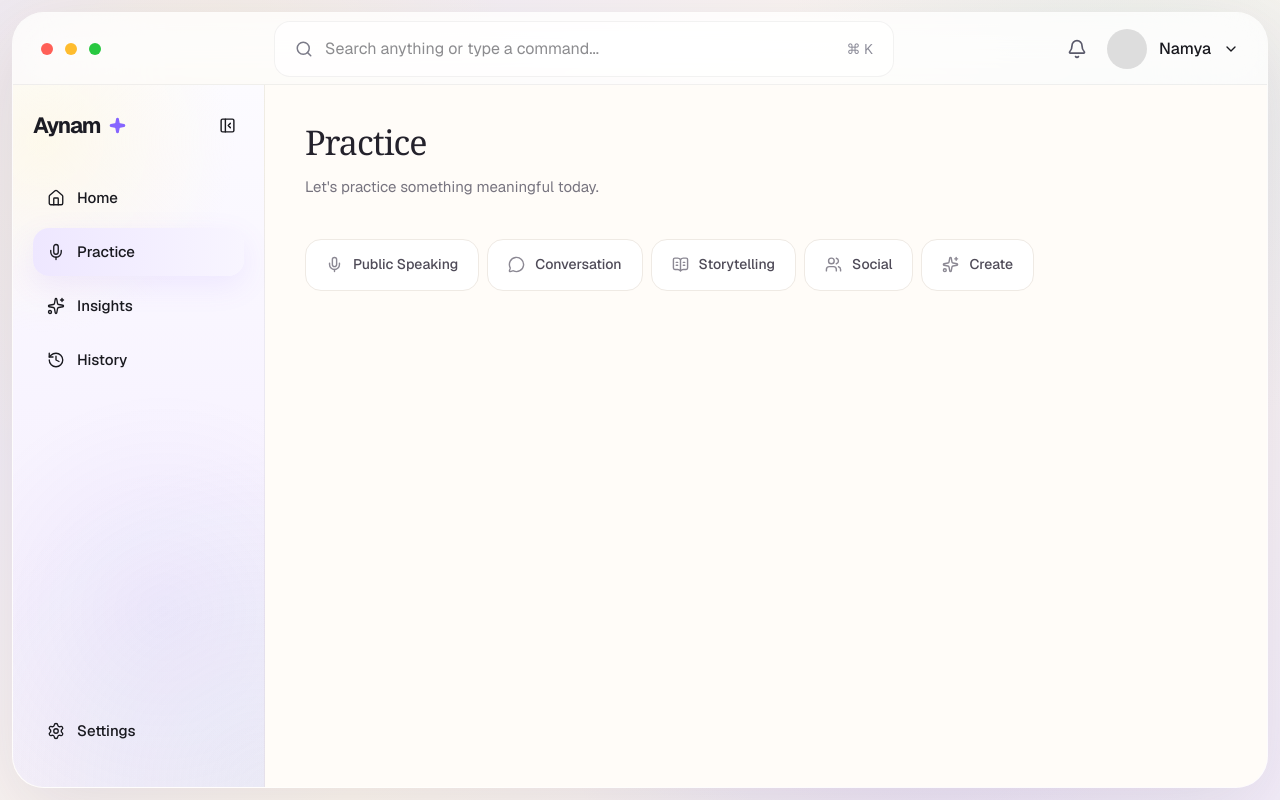
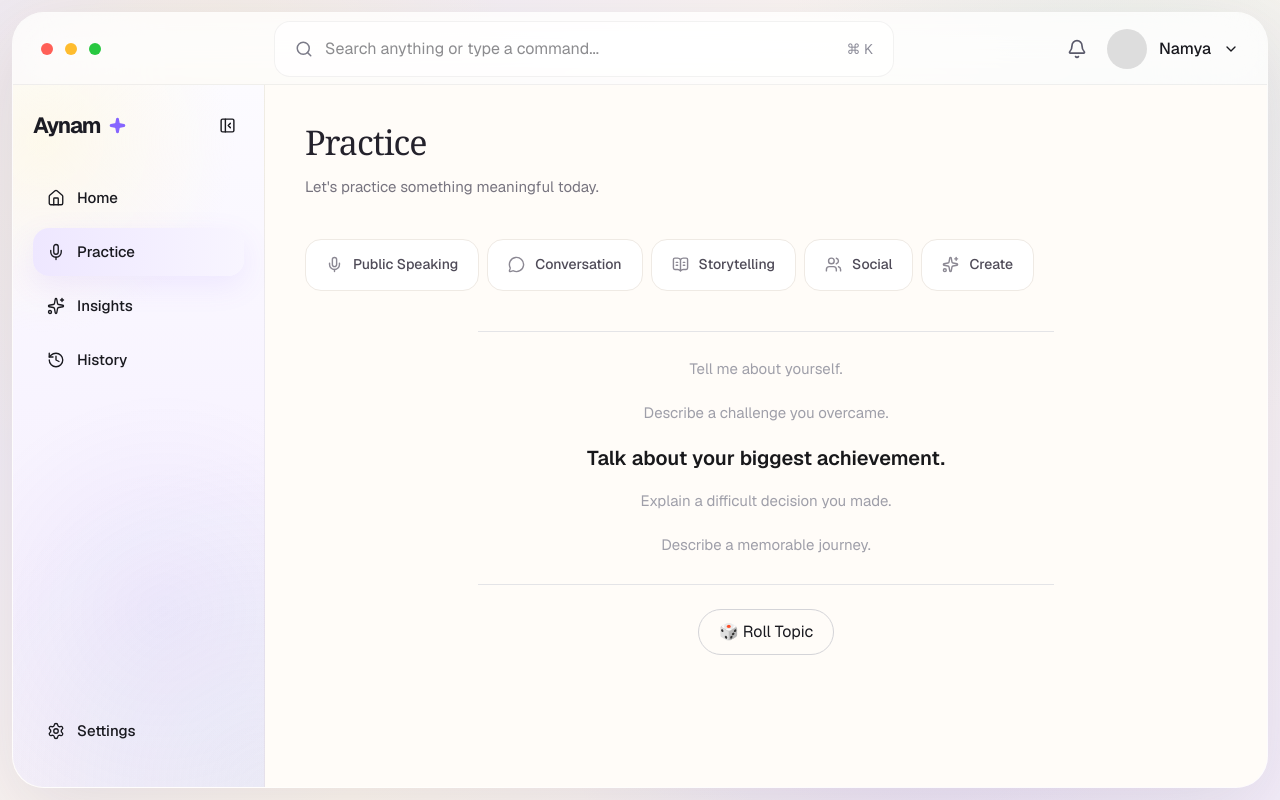
Before and after one commit to namyagaur/aynam.ai, a Next.js app: page /practice in a window 1280 px wide. Built offline with nearby package versions, Linux system fonts and the light colour scheme.

Commit message:
style: add TopicGenerator and TopicRow components; implement topic generation functionality and integrate into PracticePage

```diff
--- a/app/(app)/practice/page.tsx
+++ b/app/(app)/practice/page.tsx
@@ -1,6 +1,6 @@
 import PracticeHeader from "@/components/practice/setup/PracticeHeader";
 import ModeSelector from "@/components/practice/setup/ModeSelector";
-
+import TopicGenerator from "@/components/practice/setup/TopicGenerator";
 export default function PracticePage() {
   return (
     <main className="h-full bg-[#FFFCF8] px-10 py-8">
@@ -9,6 +9,8 @@ export default function PracticePage() {
 
       <ModeSelector />
 
+      <TopicGenerator />
+
     </main>
   );
 }
--- /dev/null
+++ b/components/practice/data/topics.ts
@@ -0,0 +1,38 @@
+export const publicSpeakingTopics = [
+  "Tell me about yourself.",
+  "Describe a challenge you overcame.",
+  "Talk about your biggest achievement.",
+  "Explain a difficult decision you made.",
+  "Describe a memorable journey.",
+  "Talk about someone who inspired you.",
+  "Explain a habit that changed your life.",
+  "Describe your dream project.",
+  "Talk about a failure you learned from.",
+  "Convince someone to read more books.",
+  "If you could change one thing about the world, what would it be?",
+  "Describe a moment that changed your perspective.",
+];
+
+export const conversationTopics = [
+  "How do you usually spend your weekends?",
+  "What's your favorite place you've ever visited?",
+  "What's a hobby you've always wanted to try?",
+  "Describe your perfect day.",
+  "What's something that always makes you smile?",
+];
+
+export const storytellingTopics = [
+  "Tell a story about getting lost.",
+  "Tell a story about an unexpected surprise.",
+  "Describe your funniest childhood memory.",
+  "Tell a story about your first day at school.",
+  "Narrate an unforgettable journey.",
+];
+
+export const socialTopics = [
+  "How would you introduce yourself at a networking event?",
+  "Start a conversation with a stranger in a café.",
+  "Compliment someone naturally.",
+  "Handle an awkward silence.",
+  "Meet your favorite celebrity.",
+];
--- /dev/null
+++ b/components/practice/setup/TopicGenerator.tsx
@@ -0,0 +1,66 @@
+"use client";
+
+import { useState } from "react";
+import TopicRow from "./TopicRow";
+import { publicSpeakingTopics } from "../data/topics";
+
+export default function TopicGenerator() {
+  const [currentIndex, setCurrentIndex] = useState(2);
+  const [rolling, setRolling] = useState(false);
+
+  const getTopic = (offset: number) => {
+    const length = publicSpeakingTopics.length;
+    return publicSpeakingTopics[
+      (currentIndex + offset + length) % length
+    ];
+  };
+
+  const handleRoll = () => {
+    if (rolling) return;
+
+    setRolling(true);
+
+    const next = Math.floor(
+      Math.random() * publicSpeakingTopics.length
+    );
+
+    setTimeout(() => {
+      setCurrentIndex(next);
+      setRolling(false);
+    }, 400);
+  };
+
+  return (
+    <section className="mt-10 flex flex-col items-center">
+
+      <div className="w-full max-w-xl">
+
+        <div className="border-t border-zinc-200 py-4">
+
+          <TopicRow topic={getTopic(-2)} />
+
+          <TopicRow topic={getTopic(-1)} />
+
+          <TopicRow topic={getTopic(0)} selected />
+
+          <TopicRow topic={getTopic(1)} />
+
+          <TopicRow topic={getTopic(2)} />
+
+        </div>
+
+        <div className="border-b border-zinc-200" />
+
+      </div>
+
+      <button
+        onClick={handleRoll}
+        disabled={rolling}
+        className="mt-6 rounded-full border border-zinc-300 px-5 py-2.5 text-sm font-medium transition hover:bg-zinc-100 disabled:opacity-50"
+      >
+        {rolling ? "Rolling..." : "🎲 Roll Topic"}
+      </button>
+
+    </section>
+  );
+}
--- /dev/null
+++ b/components/practice/setup/TopicRow.tsx
@@ -0,0 +1,21 @@
+type TopicRowProps = {
+  topic: string;
+  selected?: boolean;
+};
+
+export default function TopicRow({
+  topic,
+  selected = false,
+}: TopicRowProps) {
+  return (
+    <div
+      className={`flex h-11 items-center justify-center px-8 text-center transition-all duration-300 ${
+        selected
+          ? "text-xl font-semibold text-zinc-900"
+          : "text-[15px] text-zinc-400"
+      }`}
+    >
+      {topic}
+    </div>
+  );
+}
```
